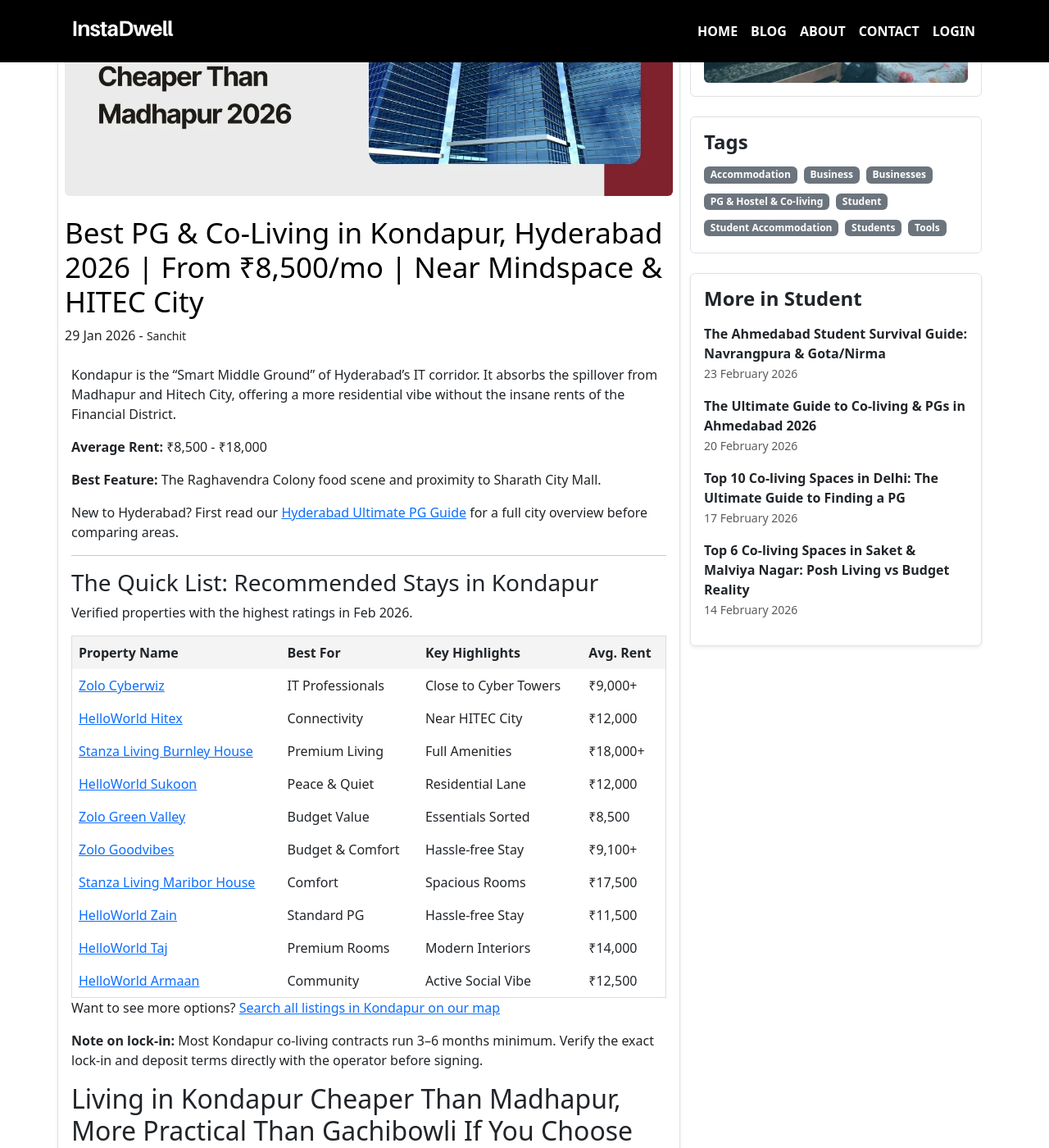
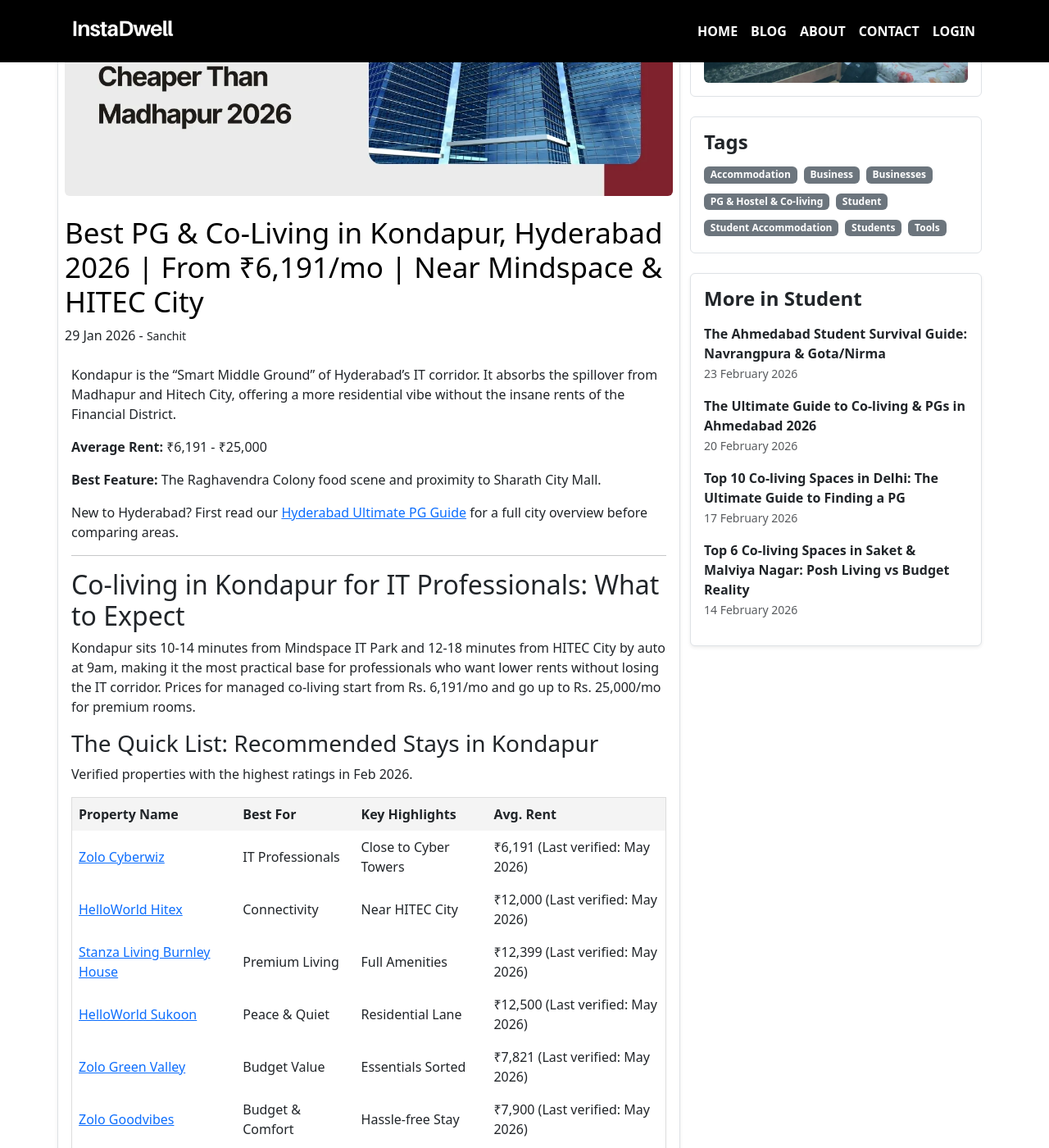
Before and after one commit to instadw/instadwell-blog, a Jekyll site: the page built from _posts/2026-1-29-top-10-co-living-spaces-in-kondapur-and-living-guide-cheaper-than-madhapur-2026.md, in a window 1280 px wide and 1400 px high, scrolled down 254 px. Shown: the whole window at 82% size. Built offline with Jekyll 4.4.1, drawn with Linux system fonts in a browser that asks for light colours; some of the changed text lies outside the part shown.

Commit message:
Update 2026-1-29-top-10-co-living-spaces-in-kondapur-and-living-guide-cheaper-than-madhapur-2026.md

```diff
--- a/_posts/2026-1-29-top-10-co-living-spaces-in-kondapur-and-living-guide-cheaper-than-madhapur-2026.md
+++ b/_posts/2026-1-29-top-10-co-living-spaces-in-kondapur-and-living-guide-cheaper-than-madhapur-2026.md
@@ -1,6 +1,6 @@
 ---
-title: "Best PG & Co-Living in Kondapur, Hyderabad 2026 | From ₹8,500/mo | Near Mindspace & HITEC City"
-description: "Find verified PGs and co-living spaces in Kondapur, Hyderabad. Updated 2026 prices from ₹8,500/month, top localities, and 0-brokerage listings near Mindspace, Raheja Mindspace, and HITEC City."
+title: "Best PG & Co-Living in Kondapur, Hyderabad 2026 | From ₹6,191/mo | Near Mindspace & HITEC City"
+description: "Find verified PGs and co-living spaces in Kondapur, Hyderabad. Updated 2026 prices from ₹6,191/month, top localities, and 0-brokerage listings near Mindspace, Raheja Mindspace, and HITEC City."
 image: "/assets/images/top-10-co-living-spaces-in-kondapur-and-living-guide-cheaper-than-madhapur-2026.webp"
 layout: post
 permalink: /:title
@@ -28,7 +28,7 @@
 
 Kondapur is the "Smart Middle Ground" of Hyderabad’s IT corridor. It absorbs the spillover from Madhapur and Hitech City, offering a more residential vibe without the insane rents of the Financial District.
 
- **Average Rent:** ₹8,500 - ₹18,000
+ **Average Rent:** ₹6,191 - ₹25,000
 
 **Best Feature:** The Raghavendra Colony food scene and proximity to Sharath City Mall.
 
@@ -37,22 +37,26 @@
 
 ----------
 
+## Co-living in Kondapur for IT Professionals: What to Expect
+
+Kondapur sits 10-14 minutes from Mindspace IT Park and 12-18 minutes from HITEC City by auto at 9am, making it the most practical base for professionals who want lower rents without losing the IT corridor. Prices for managed co-living start from Rs. 6,191/mo and go up to Rs. 25,000/mo for premium rooms.
+
 ### The Quick List: Recommended Stays in Kondapur
 
 Verified properties with the highest ratings in Feb 2026.
 
 | **Property Name**                                                                   | **Best For**     | **Key Highlights**    | **Avg. Rent** |
 | ----------------------------------------------------------------------------------- | ---------------- | --------------------- | ------------- |
-| [Zolo Cyberwiz](https://instadwell.com/properties/2468-zolo-cyberwiz)               | IT Professionals | Close to Cyber Towers | ₹9,000+       |
-| [HelloWorld Hitex](https://instadwell.com/properties/3272-helloworld-hitex)         | Connectivity     | Near HITEC City       | ₹12,000       |
-| [Stanza Living Burnley House](https://instadwell.com/properties/2779-burnley-house) | Premium Living   | Full Amenities        | ₹18,000+      |
-| [HelloWorld Sukoon](https://instadwell.com/properties/3276-helloworld-sukoon)       | Peace & Quiet    | Residential Lane      | ₹12,000       |
-| [Zolo Green Valley](https://instadwell.com/properties/2472-zolo-green-valley)       | Budget Value     | Essentials Sorted     | ₹8,500        |
-| [Zolo Goodvibes](https://instadwell.com/properties/2474-zolo-goodvibes)             | Budget & Comfort | Hassle-free Stay      | ₹9,100+       |
-| [Stanza Living Maribor House](https://instadwell.com/properties/2778-maribor-house) | Comfort          | Spacious Rooms        | ₹17,500       |
-| [HelloWorld Zain](https://instadwell.com/properties/3280-helloworld-zain)           | Standard PG      | Hassle-free Stay      | ₹11,500       |
-| [HelloWorld Taj](https://instadwell.com/properties/3282-helloworld-taj)             | Premium Rooms    | Modern Interiors      | ₹14,000       |
-| [HelloWorld Armaan](https://instadwell.com/properties/3277-helloworld-armaan)       | Community        | Active Social Vibe    | ₹12,500       |
+| [Zolo Cyberwiz](https://instadwell.com/properties/2468-zolo-cyberwiz)               | IT Professionals | Close to Cyber Towers | ₹6,191 (Last verified: May 2026)      |
+| [HelloWorld Hitex](https://instadwell.com/properties/3272-helloworld-hitex)         | Connectivity     | Near HITEC City       | ₹12,000 (Last verified: May 2026)      |
+| [Stanza Living Burnley House](https://instadwell.com/properties/2779-burnley-house) | Premium Living   | Full Amenities        | ₹12,399 (Last verified: May 2026)     |
+| [HelloWorld Sukoon](https://instadwell.com/properties/3276-helloworld-sukoon)       | Peace & Quiet    | Residential Lane      | ₹12,500 (Last verified: May 2026)      |
+| [Zolo Green Valley](https://instadwell.com/properties/2472-zolo-green-valley)       | Budget Value     | Essentials Sorted     | ₹7,821 (Last verified: May 2026)       |
+| [Zolo Goodvibes](https://instadwell.com/properties/2474-zolo-goodvibes)             | Budget & Comfort | Hassle-free Stay      | ₹7,900 (Last verified: May 2026)      |
+| [Stanza Living Maribor House](https://instadwell.com/properties/2778-maribor-house) | Comfort          | Spacious Rooms        | ₹9,899 (Last verified: May 2026)     |
+| [HelloWorld Zain](https://instadwell.com/properties/3280-helloworld-zain)           | Standard PG      | Hassle-free Stay      | ₹12,000 (Last verified: May 2026)      |
+| [HelloWorld Taj](https://instadwell.com/properties/3282-helloworld-taj)             | Premium Rooms    | Modern Interiors      | ₹12,000 (Last verified: May 2026)     |
+| [HelloWorld Armaan](https://instadwell.com/properties/3277-helloworld-armaan)       | Community        | Active Social Vibe    | ₹25,000 (Last verified: May 2026)      |
 
 Want to see more options? [Search all listings in Kondapur on our map](https://instadwell.com/search?lat=17.4700319&lng=78.3534174&location=Kondapur%2C+Hyderabad%2C+Telangana%2C+India&city=Hyderabad&country=India&page=1)
 
```
